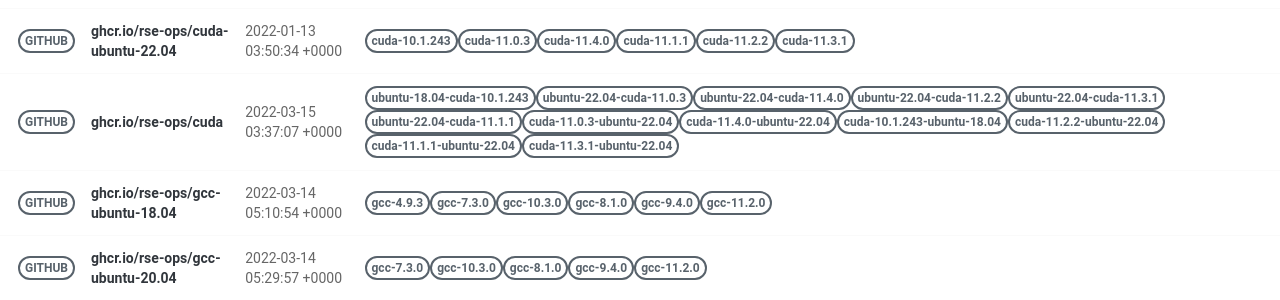
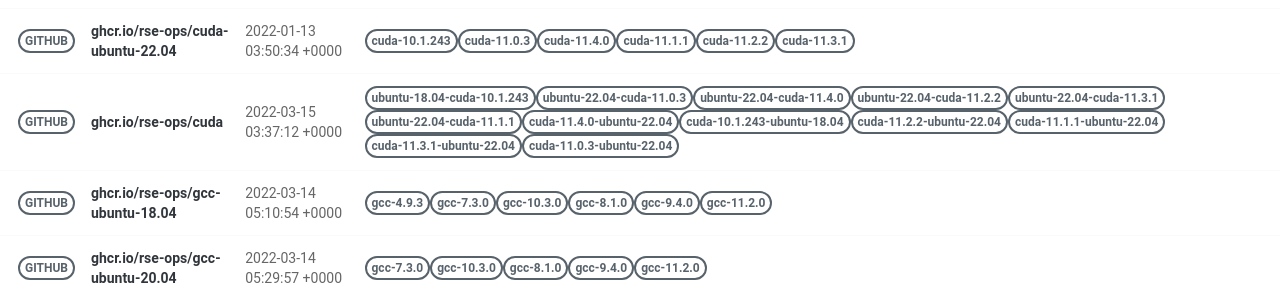
Before and after one commit to rse-ops/docker-images, a Jekyll site: the page built from pages/index.md, in a window 1280 px wide. Shown: the part 421-721 px from the top of the page. Built offline with Jekyll 4.4.1, drawn with Linux system fonts in a browser that asks for light colours; nearby versions of some CDN libraries.

Commit message:
Automated push to update library 2022-03-15

```diff
--- a/_library/ghcr.io-rse-ops-cuda.md
+++ b/_library/ghcr.io-rse-ops-cuda.md
@@ -1,7 +1,7 @@
 ---
 layout: container
 name: ghcr.io/rse-ops/cuda
-updated_at: 2022-03-15 03:37:07.136106
+updated_at: 2022-03-15 03:37:12.136804
 
 
 container_url: https://github.com/orgs/rse-ops/packages/container/package/cuda
```
Also changed, not shown: other parts of _library/ghcr.io-rse-ops-cuda.md (+3 -3 lines).
